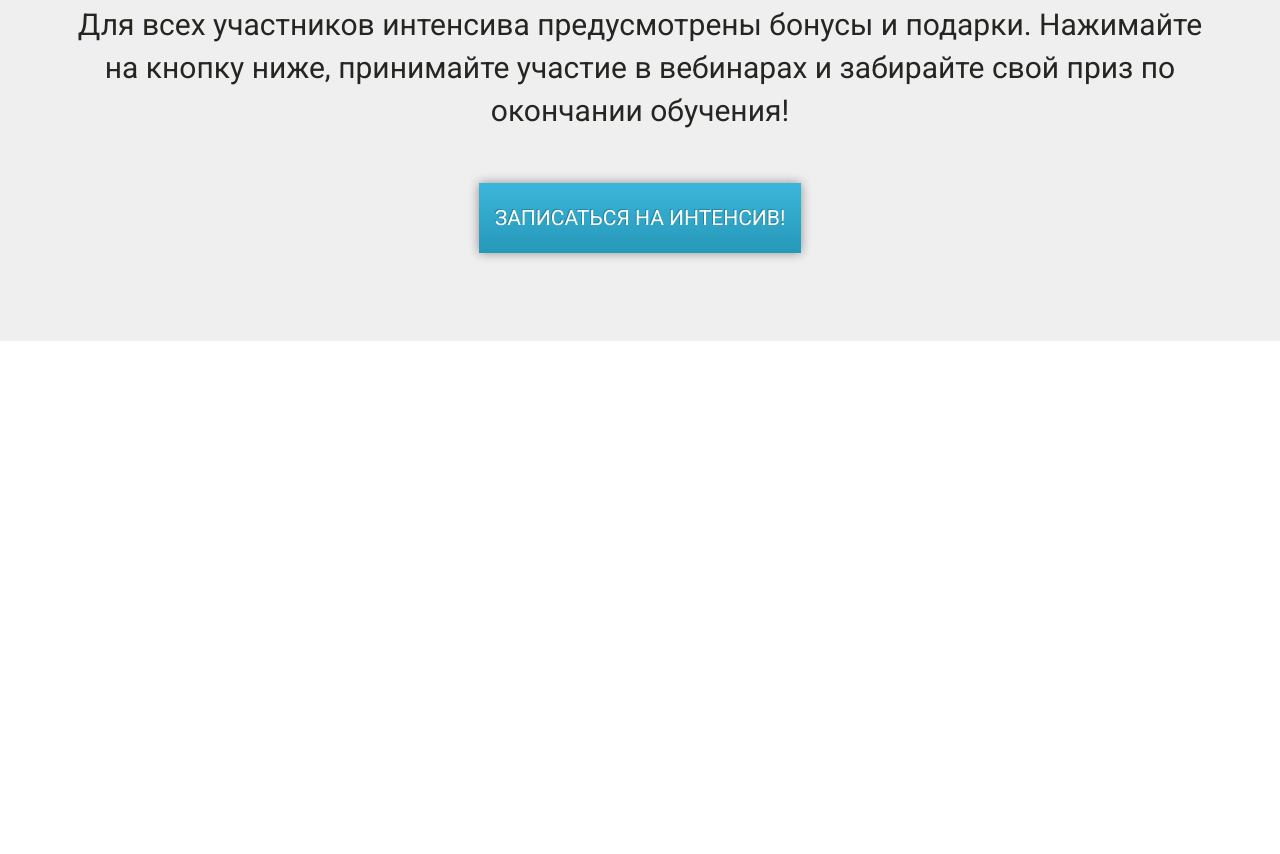
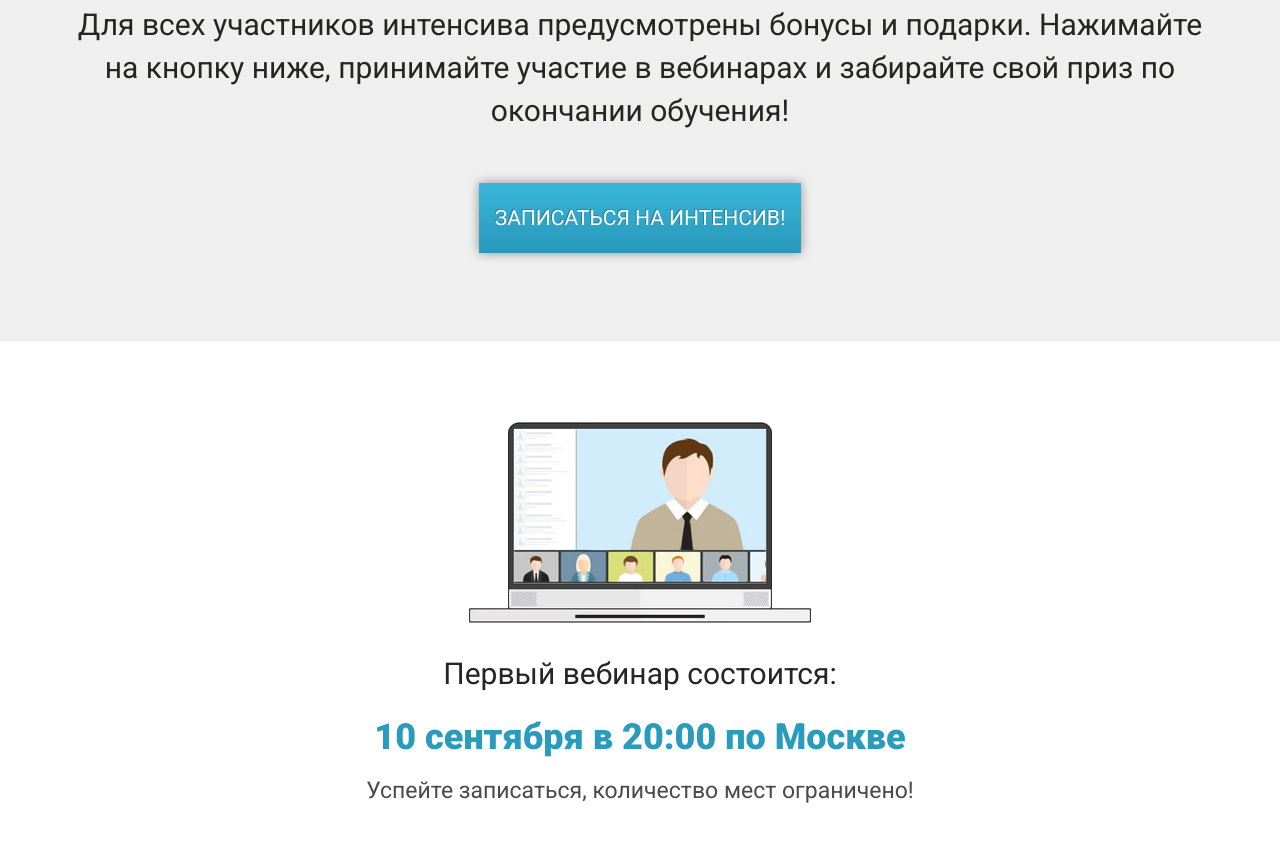
Before and after one commit to shamrr/wordpress, a plain HTML site: page index.html in a window 1280 px wide. Shown: the part 2803-3657 px from the top of the page. Before the commit the page ends 3144 px from the top, so only its background shows below. Drawn offline with Linux system fonts and the light colour scheme.

Commit message:
added layout and styles for news section

```diff
--- a/css/style.css
+++ b/css/style.css
@@ -335,5 +335,35 @@ h2.title{
 .entry__btn:active{
     transform: translateY(.3rem);
 }
+/*entry section styles end*/
 
-/*entry section styles end*/
+/*news section styles start*/
+.news {
+    padding: 8.1rem 0 5.2rem 0;
+}
+.news__img {
+    display: block;
+    margin: 0 auto;
+    margin-bottom: 3.6rem;
+}
+.news__text {
+    text-align: center;
+    margin-bottom: 3rem;
+    font-weight: 400;
+    font-size: 3rem;
+    color: #252525;
+}
+.news__time {
+    text-align: center;
+    margin-bottom: 2.4rem;
+    font-weight: 900;
+    font-size: 3.6rem;
+    color: #299CBD;
+}
+.news__sub {
+    text-align: center;
+    font-weight: 400;
+    font-size: 2.3rem;
+    color: #4A4A4A;
+}
+/*news section styles end*/
--- a/index.html
+++ b/index.html
@@ -106,5 +106,14 @@
             <button class="entry__btn">Записаться на интенсив!</button>
         </div>
     </section>
+
+    <section class="news">
+        <div class="container">
+            <img src="img/news.png" alt="image" class="news__img">
+            <div class="news__text">Первый вебинар состоится:</div>
+            <div class="news__time">10 сентября в 20:00 по Москве</div>
+            <div class="news__sub">Успейте записаться, количество мест ограничено!</div>
+        </div>
+    </section>
 </body>
 </html>
```
Also changed, not shown: img/news.png (added).
